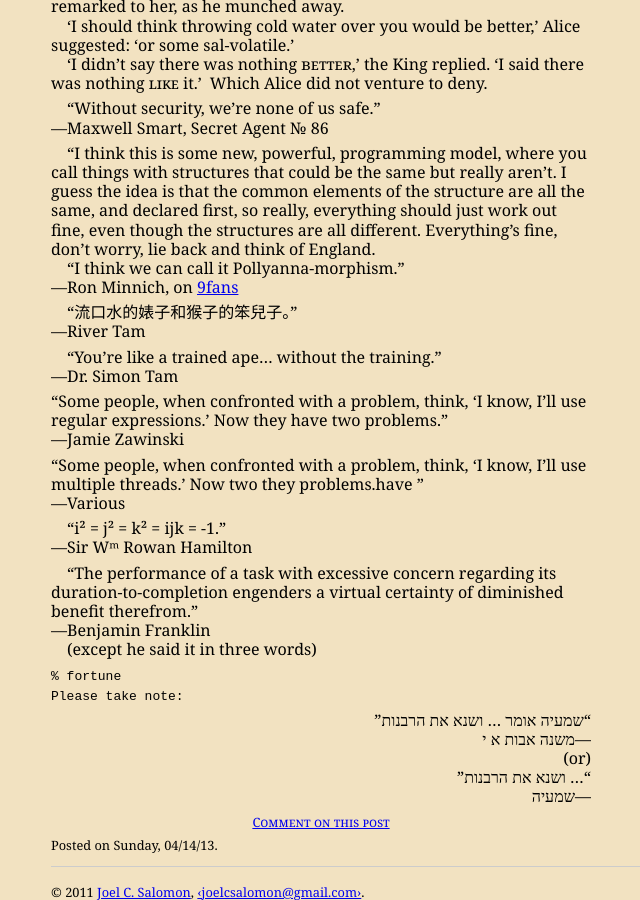
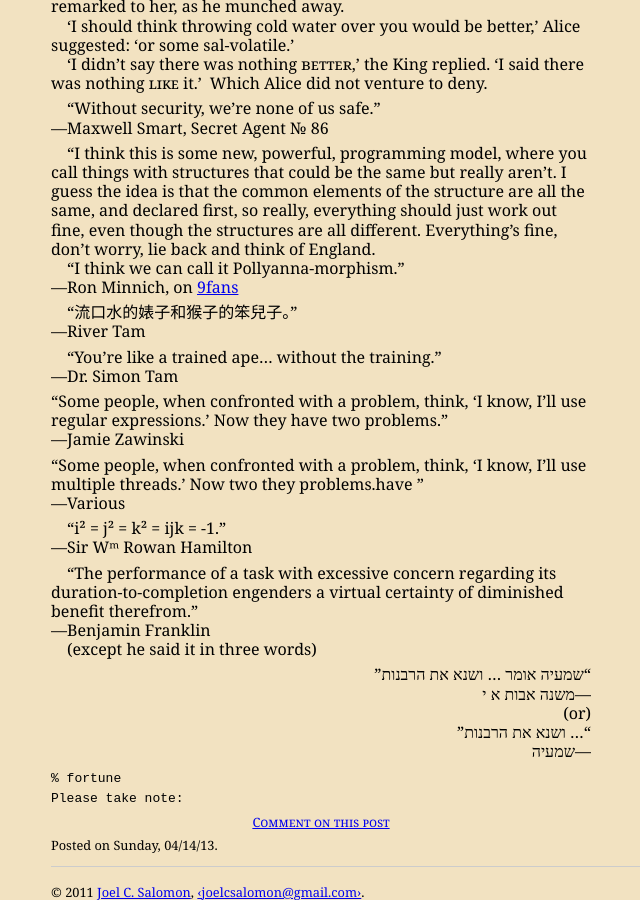
Before and after one commit to jcsalomon/jcsalomon.github.io, a Jekyll site: the page built from _posts/2013-04-14-quotes.html, in a window 1280 px wide and 900 px high, scrolled down 994 px. Shown: the whole window, without its empty margins (119-759 px from the left). Built offline with Jekyll 4.4.1, drawn with Linux system fonts in a browser that asks for light colours; some of the changed lines change nothing that is shown.

Commit message:
Move `fortune` quote back to the end

```diff
--- a/_posts/2013-04-14-quotes.html
+++ b/_posts/2013-04-14-quotes.html
@@ -159,13 +159,13 @@ summary: "The “Favorite Quotations” list on my Facebook profile has gotten h
   &emsp;(except he said it in three words)
 </p>
 
-<p id="note">
-  <code>% fortune<br />
-  Please take note:</code>
-</p>
-
 <p id="rabbinate" dir="rtl" lang="he" xml:lang="he">
   “שמעיה אומר … ושנא את הרבנות”<br />—משנה אבות א י<br />
   <span dir="ltr" lang="en" xml:lang="en">(or)</span><br />
   “… ושנא את הרבנות”<br />—שמעיה
 </p>
+
+<p id="note">
+  <code>% fortune<br />
+  Please take note:</code>
+</p>
```
